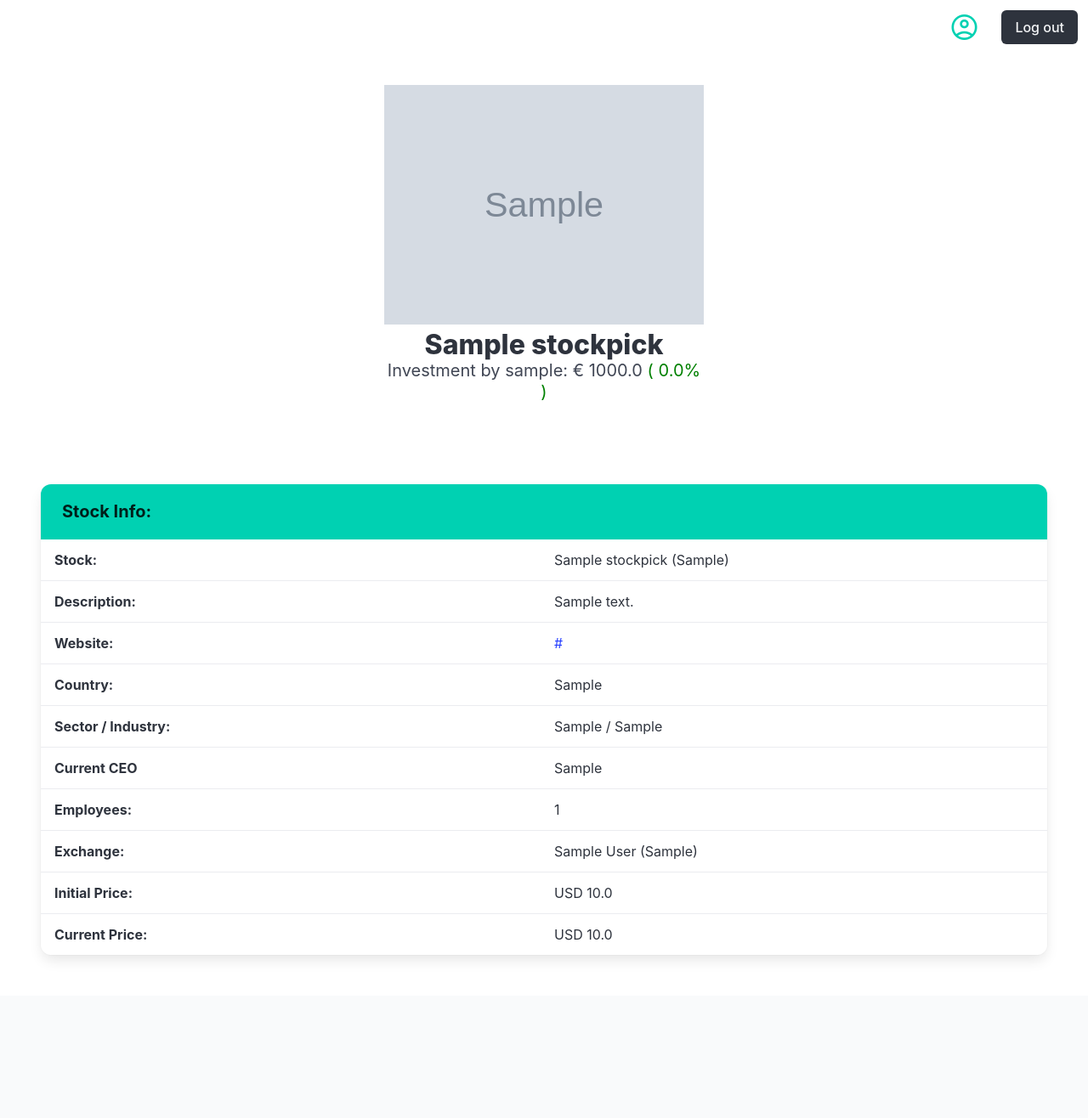
After one commit to Vanpaia/hagenbund, a Flask app: a page that uses app/templates/stock.html in a window 1280 px wide. The commit adds this page. Shown: the whole page at 85% size. Run offline with Flask 3, Linux system fonts and the light colour scheme; a user stored in the database is signed in; tables that the repository leaves empty hold one stand-in row (values such as "Sample post"); grey boxes marked "Sample" are stand-in pictures; some libraries are stand-ins or nearby versions.

Commit message:
Added the complete stock profile routes and links in index and user profile pages

```diff
--- a/app/main/routes.py
+++ b/app/main/routes.py
@@ -60,6 +60,13 @@ def profile(name):
         total_likelihood = float(total_likelihood/count)
 
     return render_template('profile.html', user=user, predictions=sorted_predictions, stockpicks=stockpicks, achievements=achievements, total_points=total_points, total_likelihood=total_likelihood)
+
+@bp.route('/stock/<symbol>', methods=['GET'])
+@login_required
+def stock(symbol):
+    stock = StockPick.query.filter_by(symbol=symbol).first_or_404()
+
+    return render_template('stock.html', stock=stock)
 
 @bp.route('/api/stocks/search', methods=['POST'])
 def search_stocks():
--- /dev/null
+++ b/app/static/js/stock.js
@@ -0,0 +1 @@
+// No code for now
--- a/app/templates/index.html
+++ b/app/templates/index.html
@@ -126,9 +126,9 @@
                   <h2 class="subtitle is-spaced">Investment Leaderboard</h2>
                   <div id="best-investment" class="card">
                     {% if best_stock.current_price >= best_stock.initial_price %}
-                    <p><b>Best performing:</b> {{best_stock.name}} <span style="color: green;">({{(((best_stock.current_price / best_stock.initial_price) -1) * 100) | round(2) }}%)</span></p>
+                    <p><b>Best performing:</b> <a href="{{ url_for('main.stock', symbol=best_stock.symbol) }}">{{best_stock.name}}</a> <span style="color: green;">({{(((best_stock.current_price / best_stock.initial_price) -1) * 100) | round(2) }}%)</span></p>
                     {% else %}
-                    <p><b>Best performing:</b>{{best_stock.name}} <span style="color: red;">({{(((best_stock.current_price / best_stock.initial_price) -1) * 100) | round(2) }}%)</span></p>
+                    <p><b>Best performing:</b> <a href="{{ url_for('main.stock', symbol=worst_stock.symbol) }}">{{worst_stock.name}}</a> <span style="color: red;">({{(((best_stock.current_price / best_stock.initial_price) -1) * 100) | round(2) }}%)</span></p>
                     {% endif %}
                     {% if worst_stock.current_price >= worst_stock.initial_price %}
                     <p><b>Worst performing:</b> {{worst_stock.name}} <span style="color: green;">({{(((worst_stock.current_price / worst_stock.initial_price) -1) * 100) | round(2) }}%)</span></p>
--- a/app/templates/profile.html
+++ b/app/templates/profile.html
@@ -255,10 +255,10 @@
               <div class="column">
               </div>
               <div class="column">
-                <p>{{ stock.symbol }}</p>
+                <a href="{{ url_for('main.stock', symbol=stock.symbol) }}">{{stock.symbol}}</a>
               </div>
               <div class="column">
-                <p>{{ stock.name }}</p>
+                <a href="{{ url_for('main.stock', symbol=stock.symbol) }}">{{stock.name}}</a>
               </div>
               <div class="column">
                 <p>{{ stock.industry }}</p>
--- /dev/null
+++ b/app/templates/stock.html
@@ -0,0 +1,143 @@
+{% extends "base.html" %}
+
+{% block content %}
+  <!-- Main Content -->
+  <div class="main-content">
+    <section class="hero is-hero-bar">
+      <div class="hero-body">
+        <div class="container has-text-centered">
+          <div class="grid">
+            <div class="cell">
+            </div>
+            <div class="cell">
+              <div class="block">
+                <img src="{{ stock.image }}" alt="{{stock.name}} image">
+                <h1 class="title">
+                  {{ stock.name }}
+                </h1>
+                <h1 class="subtitle">
+                  Investment by {{ stock.user.user_name}}: € {{ (stock.current_price/stock.initial_price * 1000) | round(2) }}
+                  {% if (stock.current_price/stock.initial_price*1000) < 1000 %}
+                  <span style="color: red;"> ( {{ (((stock.current_price / stock.initial_price) - 1) * 100) | round(2) }}% )</span>
+                  {% else %}
+                  <span style="color: green;">( {{ (((stock.current_price / stock.initial_price) - 1) * 100) | round(2) }}% )</span>
+                  {% endif %}
+                </h1>
+              </div>
+            </div>
+            <div class="cell">
+            </div>
+          </div>
+        </div>
+    </section>
+    <section class="section is-main-section">
+      <nav id="current_stocks" class="panel is-primary">
+        <p class="panel-heading">Stock Info:</p>
+        <div class="panel-block is-block">
+          <div class="columns">
+            <div class="column">
+              <p><b>Stock:</b></p>
+            </div>
+            <div class="column">
+              <p>{{ stock.name }} ({{ stock.symbol }})</p>
+            </div>
+          </div>
+        </div>
+        <div class="panel-block is-block">
+          <div class="columns">
+            <div class="column">
+              <p><b>Description:</b></p>
+            </div>
+            <div class="column">
+              <p>{{ stock.description }}</p>
+            </div>
+          </div>
+        </div>
+        <div class="panel-block is-block">
+          <div class="columns">
+            <div class="column">
+              <p><b>Website:</b></p>
+            </div>
+            <div class="column">
+              <a href="{{stock.website}}">{{ stock.website }}</a>
+            </div>
+          </div>
+        </div>
+        <div class="panel-block is-block">
+          <div class="columns">
+            <div class="column">
+              <p><b>Country:</b></p>
+            </div>
+            <div class="column">
+              <p>{{ stock.country }}</p>
+            </div>
+          </div>
+        </div>
+        <div class="panel-block is-block">
+          <div class="columns">
+            <div class="column">
+              <p><b>Sector / Industry:</b></p>
+            </div>
+            <div class="column">
+              <p>{{ stock.sector }} / {{ stock.industry }}</p>
+            </div>
+          </div>
+        </div>
+        <div class="panel-block is-block">
+          <div class="columns">
+            <div class="column">
+              <p><b>Current CEO</b></p>
+            </div>
+            <div class="column">
+              <p>{{ stock.ceo }}</p>
+            </div>
+          </div>
+        </div>
+        <div class="panel-block is-block">
+          <div class="columns">
+            <div class="column">
+              <p><b>Employees:</b></p>
+            </div>
+            <div class="column">
+              <p>{{ stock.employees }}</p>
+            </div>
+          </div>
+        </div>
+        <div class="panel-block is-block">
+          <div class="columns">
+            <div class="column">
+              <p><b>Exchange:</b></p>
+            </div>
+            <div class="column">
+              <p>{{ stock.exchange_full_name }} ({{ stock.exchange }})</p>
+            </div>
+          </div>
+        </div>
+        <div class="panel-block is-block">
+          <div class="columns">
+            <div class="column">
+              <p><b>Initial Price:</b></p>
+            </div>
+            <div class="column">
+              <p>{{ stock.currency }} {{ stock.initial_price | round(2) }}</p>
+            </div>
+          </div>
+        </div>
+        <div class="panel-block is-block">
+          <div class="columns">
+            <div class="column">
+              <p><b>Current Price:</b></p>
+            </div>
+            <div class="column">
+              <p>{{ stock.currency }} {{ stock.current_price | round(2) }}</p>
+            </div>
+          </div>
+        </div>
+      </nav>
+    </section>
+  </div>
+{% endblock %}
+
+{% block scripts %}
+  <script src="{{ url_for('static', filename='js/stock.js') }}"></script>
+{% endblock %}
```
Also changed, not shown: read_save.py (added, +125 -0 lines), backup2_devdatabase.db (deleted).
